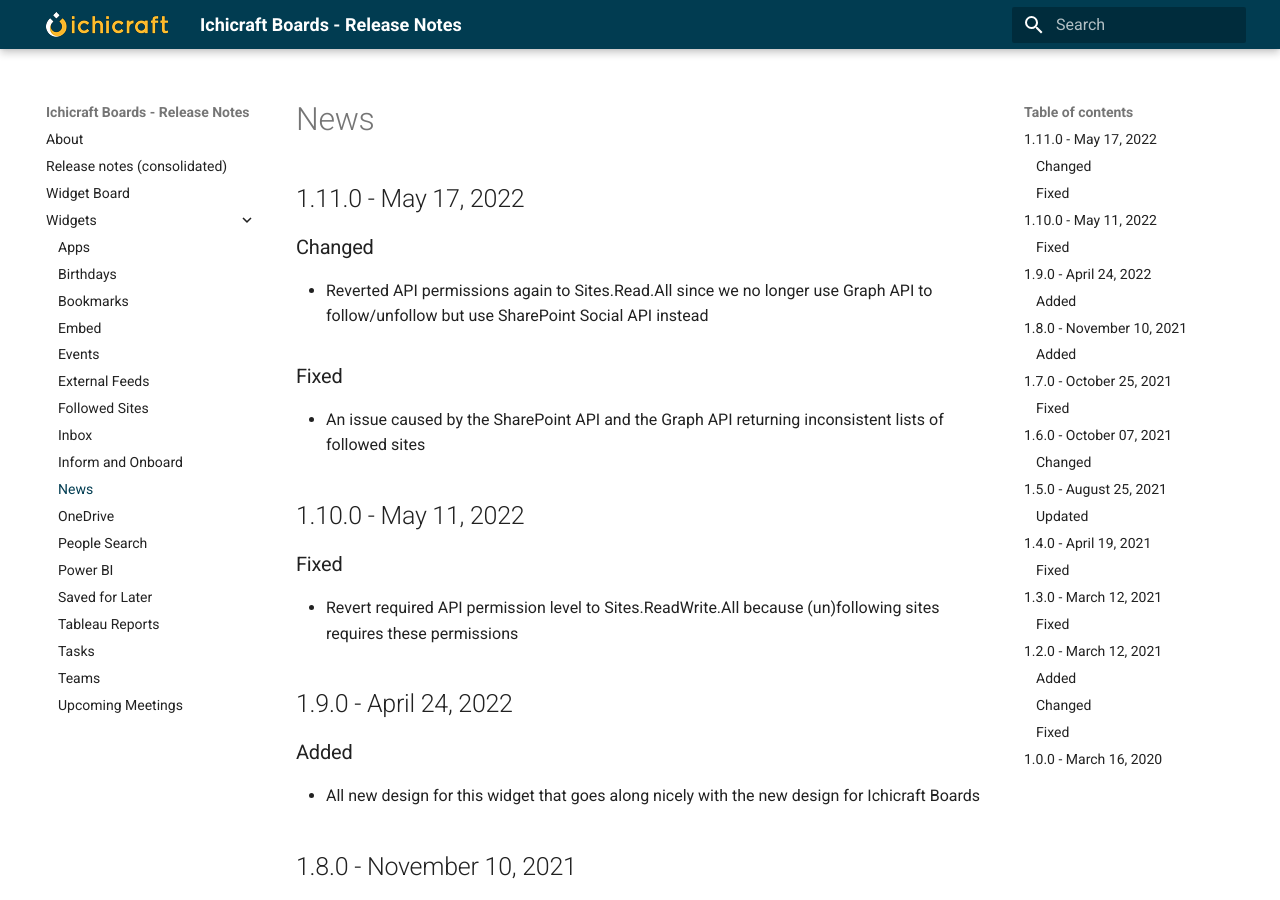
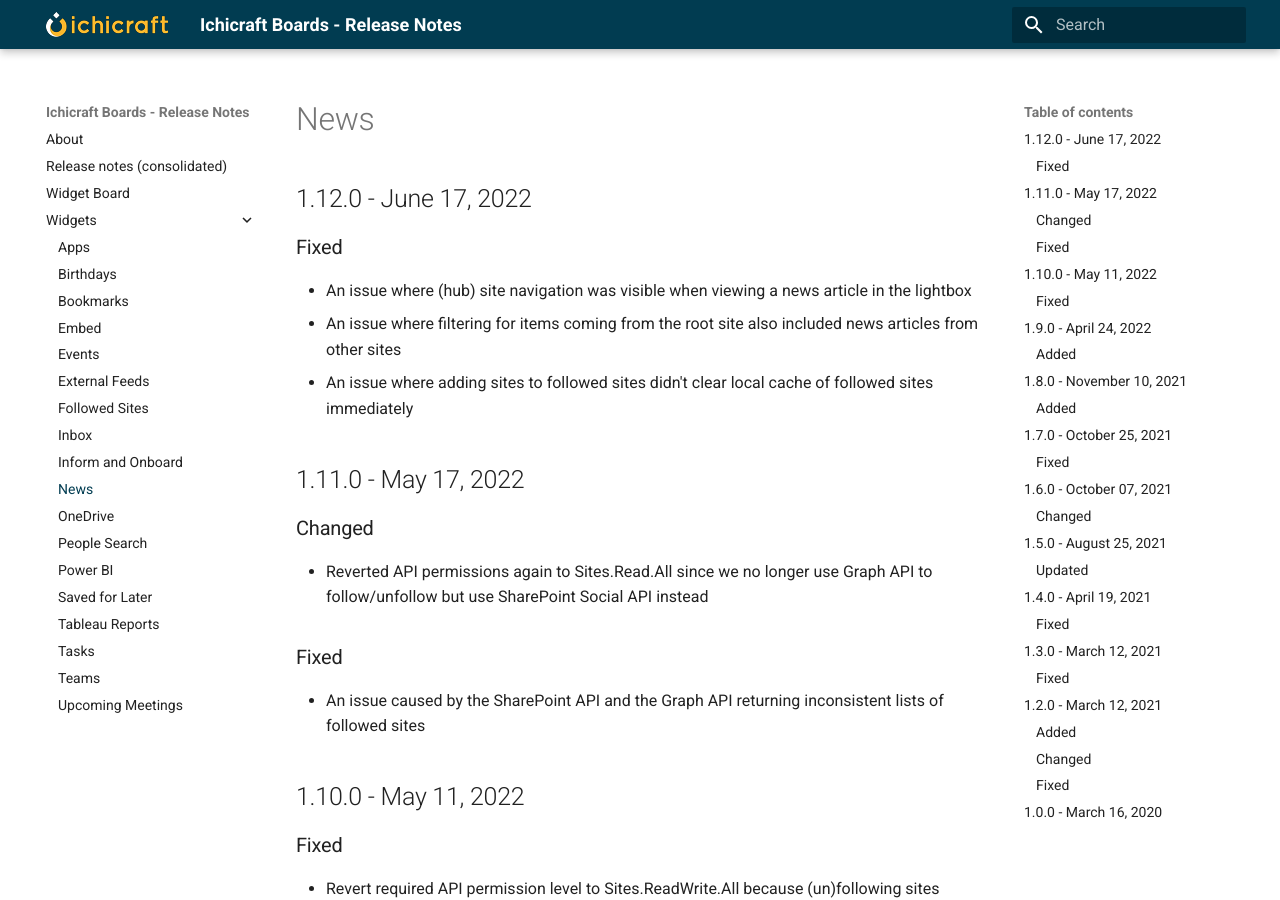
Before and after one commit to ichicraft/widgets-docs, an MkDocs documentation site: the page built from docs/Widgets/News.md, in a window 1280 px wide and 900 px high. Built offline with MkDocs 1.6.1 and Material for MkDocs 9.7.7, drawn with Linux system fonts in a browser that asks for light colours.

```diff
--- a/docs/Widgets/News.md
+++ b/docs/Widgets/News.md
@@ -1,3 +1,10 @@
+## 1.12.0 - June 17, 2022
+
+### Fixed
+- An issue where (hub) site navigation was visible when viewing a news article in the lightbox
+- An issue where filtering for items coming from the root site also included news articles from other sites
+- An issue where adding sites to followed sites didn&#x27;t clear local cache of followed sites immediately
+
 ## 1.11.0 - May 17, 2022
 
 ### Changed
```
Also changed, not shown: docs/Release-notes-(consolidated).md (+7 -0 lines).
